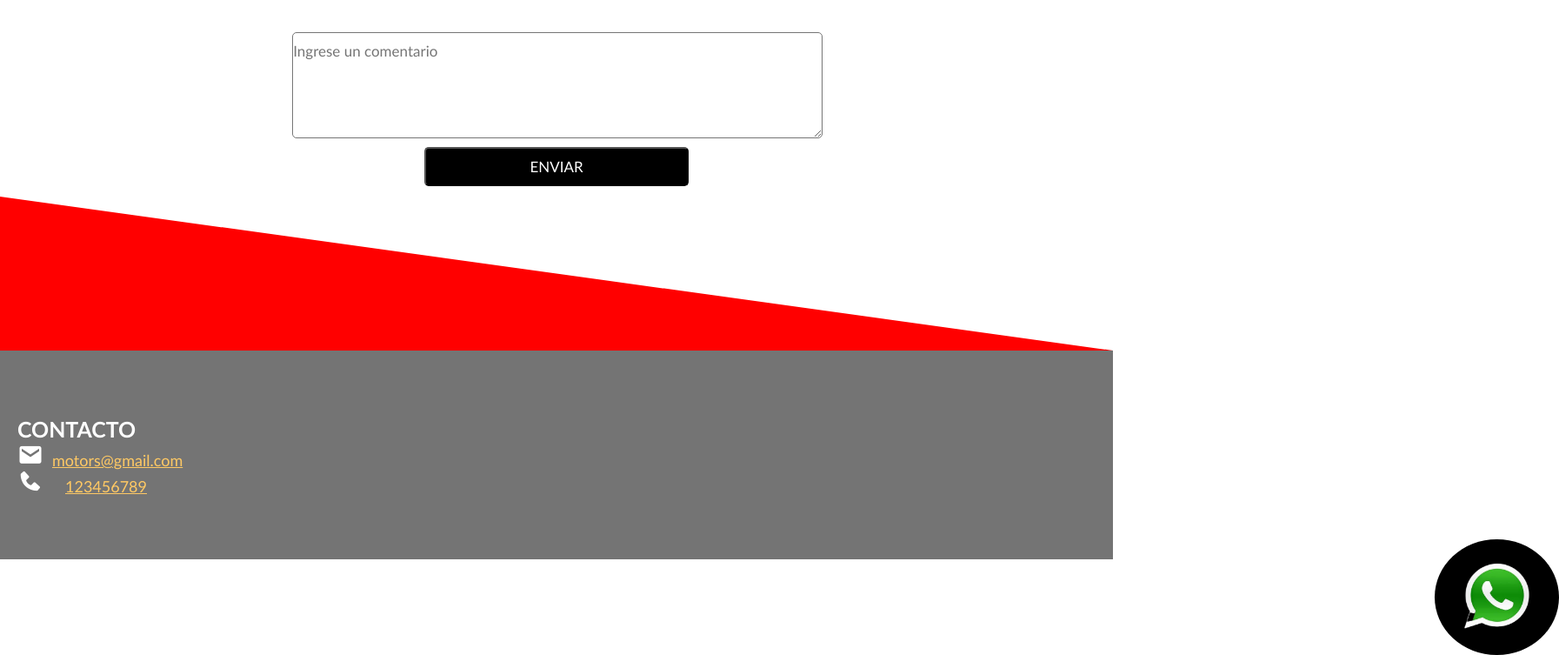
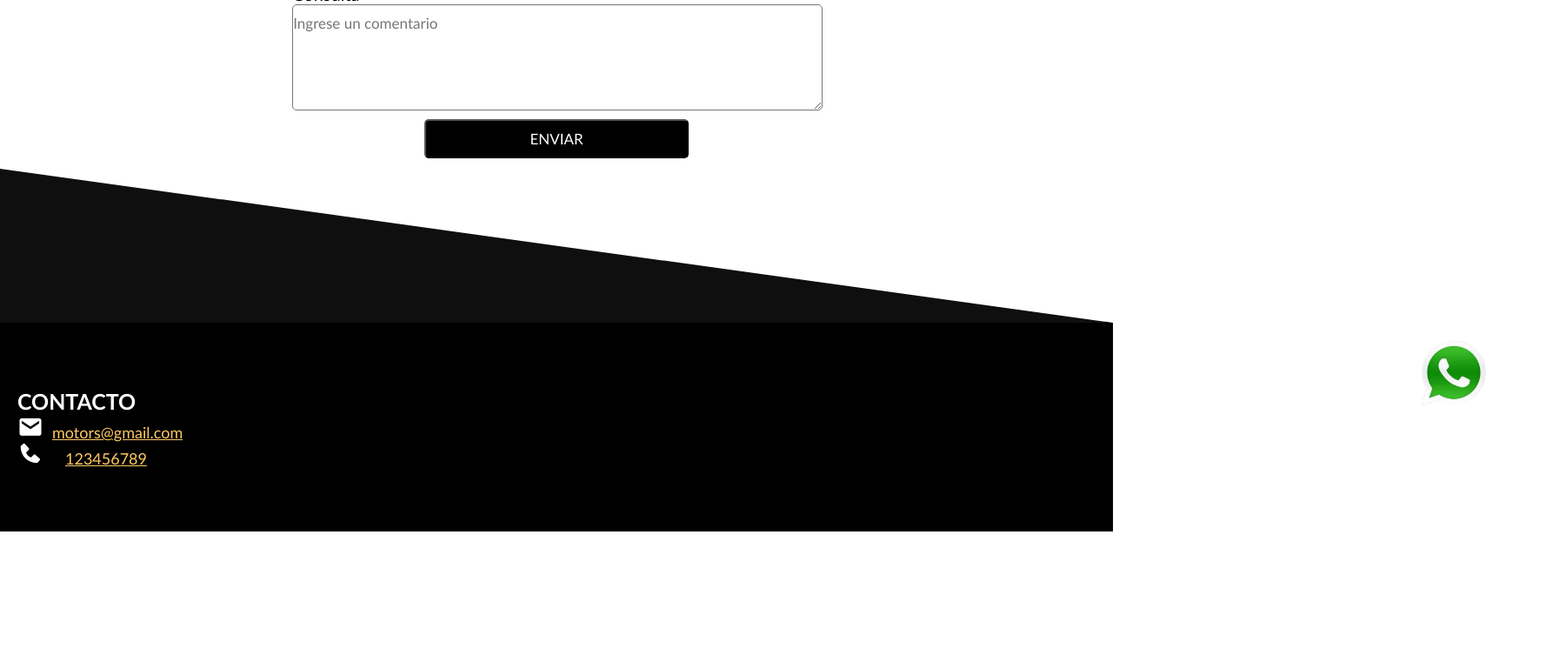
Before and after one commit to alexisb1994/Project1, a plain HTML site: page index.html in a window 1280 px wide. Shown: the part 2980-3733 px from the top of the page at 87% size, 1793 px wide, since content can reach past the window. After the commit the page ends 3591 px from the top, so only its background shows below. Drawn offline with nearby package versions, Linux system fonts and the light colour scheme.

Commit message:
modify:footer+separator

```diff
--- a/index.html
+++ b/index.html
@@ -116,7 +116,7 @@
                         <button>Ver mas</button>
                     </div>
                 </div>
-                <hr>
+
 
             </div>
         </section>
@@ -144,14 +144,16 @@
                 </form>
             </div>
 
-            <div class="wsp">
-                <a href="https://wa.me/tunumerodetelefono">
-                    <img src="./assets/img/wsp.png" alt="Icono de WhatsApp">
-                </a>
-            </div>
+
         </section>
 
-            <div class="skewed"></div>
+            <div class="skewed">
+                <div class="wsp">
+                    <a href="https://wa.me/tunumerodetelefono">
+                        <img src="./assets/img/wsp.png" alt="Icono de WhatsApp">
+                    </a>
+                </div>
+            </div>
 
 
 
--- a/styles/style.css
+++ b/styles/style.css
@@ -116,6 +116,7 @@ h2{
     border-radius: 10px;
     padding: 20px;
     cursor: pointer;
+    /* transition: 0.1s transform; */
 }
 
 #card .card-category1:hover,
@@ -294,7 +295,7 @@ border-radius: 5px;
 }
 
 #contact label{
-    color: white;
+
     font-size: 20px;
 }
 
@@ -311,7 +312,8 @@ color: var(--primary-color);
 
 footer{
 height: 200px;
-background-color: rgb(116, 116, 116);
+
+background-color: rgb(0, 0, 0);
 color: white;
 display: flex;
 flex-direction: column;
@@ -330,10 +332,11 @@ padding: 20px;
 }
 
  .wsp{
-    position: absolute; /* Posiciona el icono de manera absoluta dentro de su contenedor */
-    top: 3600px; /* Distancia desde la parte superior de su contenedor */
-    left: 1650px;
-    background-color: black;
+    position: relative; /* Posiciona el icono de manera absoluta dentro de su contenedor */
+    top: 170px; /* Distancia desde la parte superior de su contenedor */
+    left: 1600px;
+    bottom: 0px;
+    background-color: rgb(255, 255, 255);
     padding: 25px 0px;
     border-radius: 100%;
 }
@@ -359,6 +362,7 @@ footer a{
     width: 0;
     height: 0;
     border-right: 100vw solid transparent ;
-    border-bottom: 13.9vw solid red;
+    border-bottom: 13.9vw solid rgb(15, 15, 15);
     margin-top: -13.9vw;
+
 }
```
